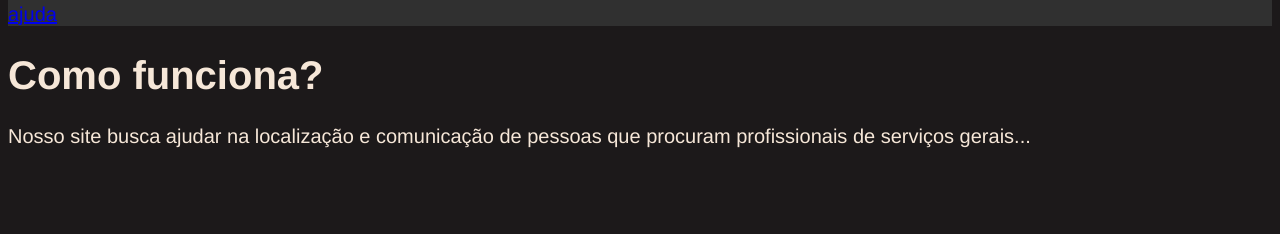
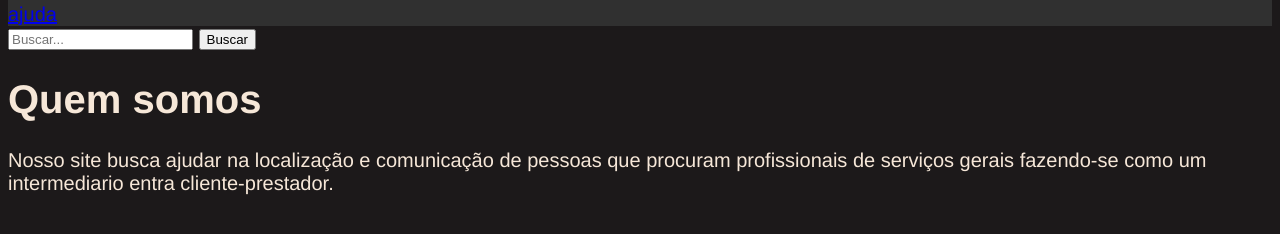
Before and after one commit to ICEI-PUC-Minas-PMV-ADS/pmv-ads-2021-2-e1-proj-web-t8-buscador-de-servicos, a plain HTML site: page Projeto Iniciado/Index.html in a window 1280 px wide. Shown: the part 260-494 px from the top of the page. Drawn offline with Linux system fonts and the light colour scheme.

Commit message:
buscar Add

```diff
--- a/Projeto Iniciado/Index.html
+++ b/Projeto Iniciado/Index.html
@@ -23,10 +23,20 @@
                     <a href="ajuda.html">ajuda</a>
                 </div>
             </header>
+            <div id="divBusca">
+                <input type="text" id="txtBusca" placeholder="Buscar..."/>
+                <button id="btnBusca">Buscar</button>
+            </div>
             <div id="CF">
-                <h1>Como funciona?</h1>
-                Nosso site busca ajudar na localização e comunicação de pessoas que procuram profissionais de serviços gerais...
+                <h1>Quem somos</h1>
+                Nosso site busca ajudar na localização e comunicação de pessoas que procuram profissionais de serviços gerais fazendo-se como um intermediario entra cliente-prestador.
+                <br>
+
             </div>
+            <div id="CC">
+
+            </div>
+            <div id="CP">
         </body>
 
     </html>
```
